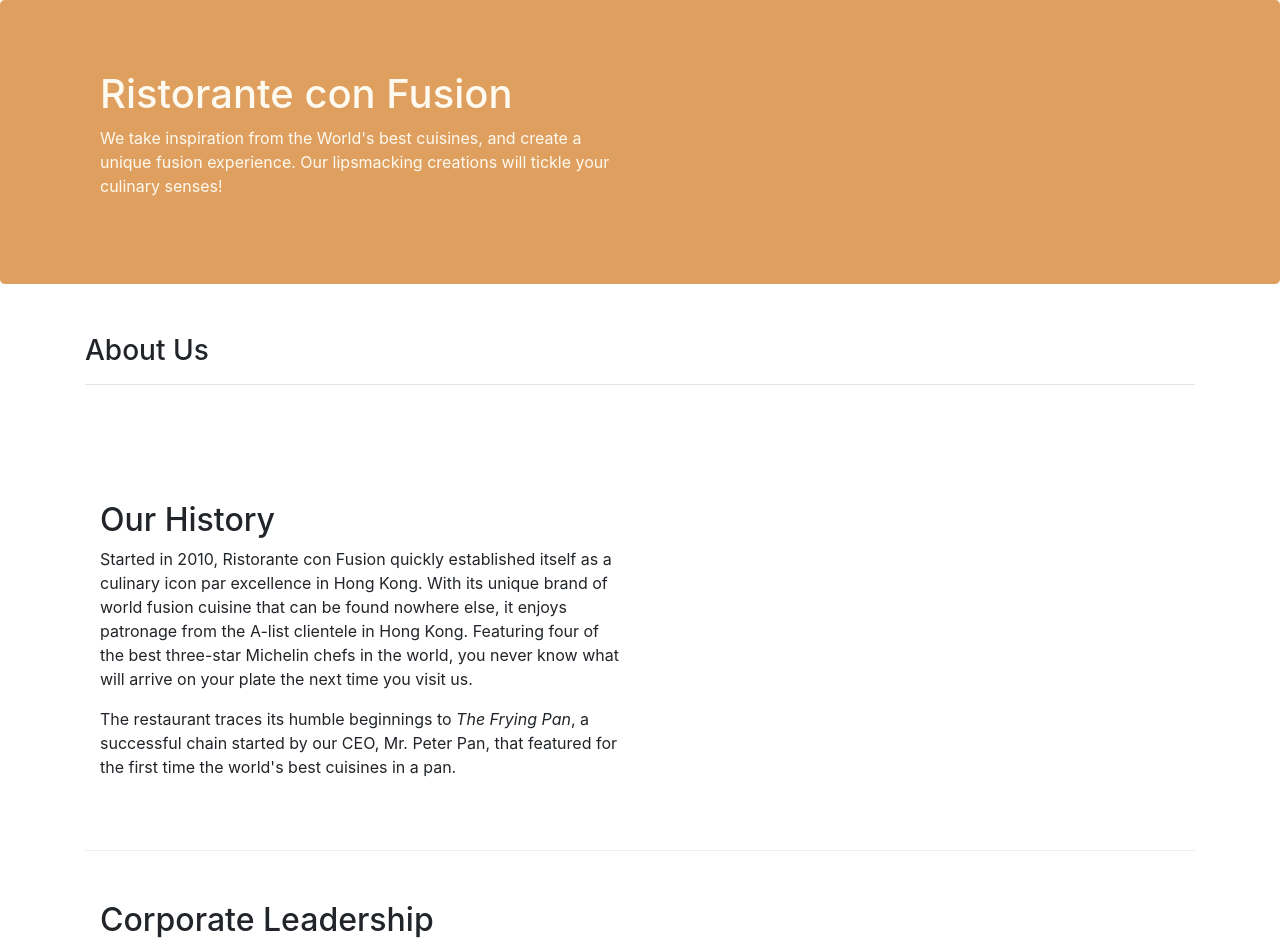
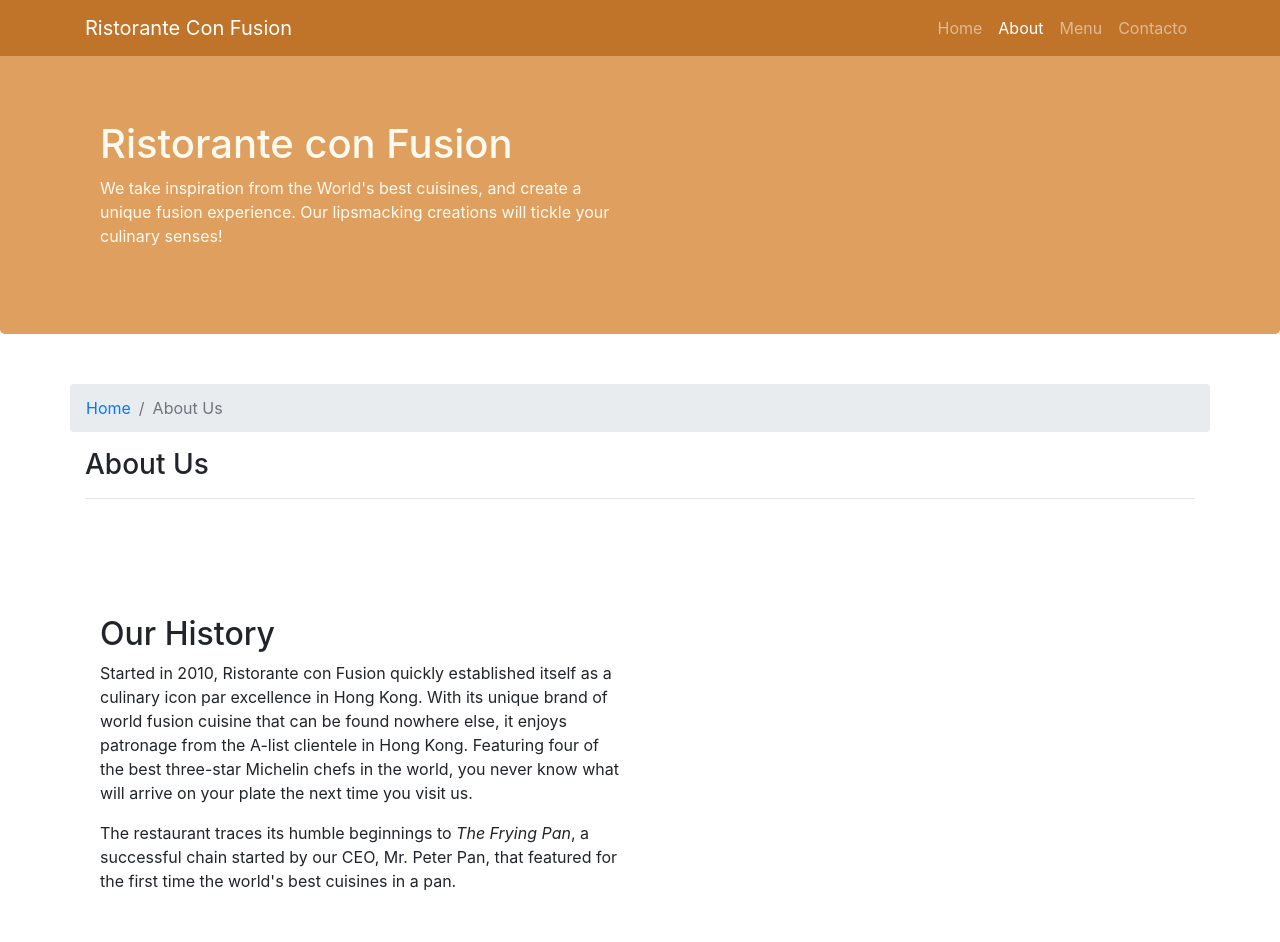
Before and after one commit to davgarciava/Front-End-Web-UI-Frameworks-Bootstrap, a website: page aboutus.html in a window 1280 px wide. Shown: the top 942 px of the page. Drawn offline with nearby package versions, Linux system fonts and the light colour scheme.

Commit message:
Navbar and breadcrumbs

```diff
--- a/aboutus.html
+++ b/aboutus.html
@@ -15,6 +15,23 @@
 
 <body>
 
+    <nav class="navbar navbar-dark navbar-expand-sm fixed-top">
+        <div class="container">
+            <button class="navbar-toggler" type="button" data-toggle="collapse" data-target="#Navbar">
+                <span class="navbar-toggler-icon"></span>
+            </button>
+            <a class="navbar-brand mr-auto" href="./index.html">Ristorante Con Fusion</a>
+            <div class="collapse navbar-collapse" id="Navbar">
+                <ul class="navbar-nav ml-auto">
+                    <li class="nav-item"><a class="nav-link" href="./index.html">Home</a></li>
+                    <li class="nav-item active"><a class="nav-link" href="#">About</a></li>
+                    <li class="nav-item"><a class="nav-link" href="#">Menu</a></li>
+                    <li class="nav-item"><a class="nav-link" href="#">Contacto</a></li>
+                </ul>
+            </div>
+        </div>
+    </nav>
+
     <header class="jumbotron">
         <div class="container">
             <div class="row row-header">
@@ -30,6 +47,10 @@
 
     <div class="container">
         <div class="row aboutus">
+            <ol class="col-12 breadcrumb">
+                <li class="breadcrumb-item"><a href="./index.html">Home</a></li>
+                <li class="breadcrumb-item active">About Us</li>
+            </ol>
             <div class="col-12">
                <h3>About Us</h3>
                <hr>
@@ -69,7 +90,7 @@
                 <div class="col-4 offset-1 col-sm-2">
                     <h5>Links</h5>
                     <ul class="list-unstyled">
-                        <li><a href="#">Home</a></li>
+                        <li><a href="./index.html">Home</a></li>
                         <li><a href="#">About</a></li>
                         <li><a href="#">Menu</a></li>
                         <li><a href="#">Contact</a></li>
--- a/css/styles.css
+++ b/css/styles.css
@@ -32,3 +32,12 @@
 .aboutus {
     padding: 50px 0px 50px 0px;
 }
+
+body {
+    padding: 50px 0px 0px 0px;
+    z-index: 0;
+}
+
+.navbar-dark {
+    background-color: #bf742a;
+}
```
Also changed, not shown: index.html (+18 -1 lines).
